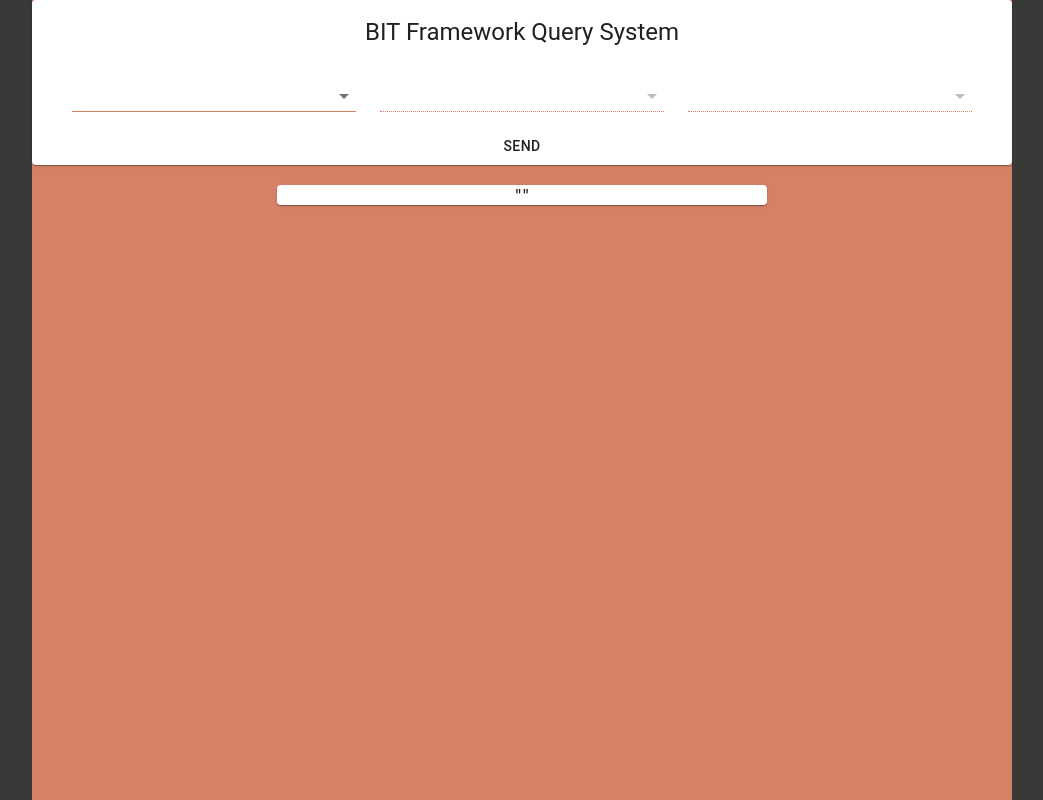
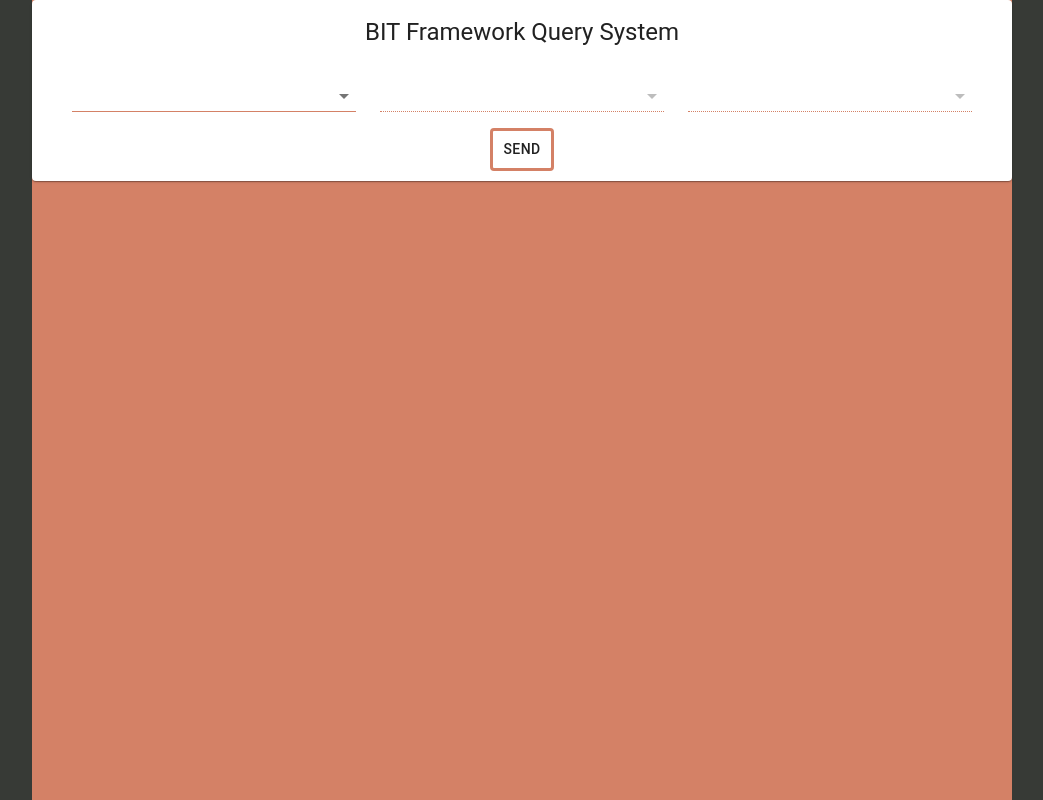
Before and after one commit to edendoron/bit-framework, a React (Create React App) app in the folder website/bit-ui/: page / in a window 1280 px wide. Shown: the whole page, without its empty margins (118-1161 px from the left). Built offline with nearby package versions, Linux system fonts and the light colour scheme.

Commit message:
fix ui issues + json view

```diff
--- a/website/bit-ui/package.json
+++ b/website/bit-ui/package.json
@@ -18,6 +18,7 @@
     "dayjs": "^1.10.5",
     "react": "^17.0.2",
     "react-dom": "^17.0.2",
+    "react-json-view": "^1.21.3",
     "react-scripts": "4.0.3",
     "ts-protoc-gen": "^0.15.0",
     "typescript": "^4.3.2",
--- a/website/bit-ui/src/App.tsx
+++ b/website/bit-ui/src/App.tsx
@@ -1,7 +1,8 @@
-import React, {useCallback, useEffect, useState} from 'react';
+import React, {useState} from 'react';
 import './App.css';
 import {getReports, getBitStatus} from './utils/queryAPI';
 import {Box, Button, Card, CardContent, CardHeader, createStyles, Grid, makeStyles, Paper} from '@material-ui/core'
+import ReactJson from 'react-json-view';
 import {Selector} from "./components/Selector";
 import {DatePicker} from "./components/DatePicker";
 
@@ -18,9 +19,14 @@ const useStyles = makeStyles(() =>
             width: '50%',
             marginLeft: '25%',
             marginTop: 20,
-        }
+        },
+        sendButton: {
+            border: '3px solid #D48166 ',
+            marginBottom: '10px',
+        },
     },
 ));
+
 
 export const App = () => {
     const classes = useStyles();
@@ -31,11 +37,12 @@ export const App = () => {
     const [isDisabled, setDisabled] = useState(true);
     const [startTime, setStartTime] = useState(new Date());
     const [endTime, setEndTime] = useState(new Date());
-    const [data, setData] = useState('');
+    const [data, setData] = useState<object>();
 
     const changeQueryType = (event: React.ChangeEvent<{ value: unknown }>) => {
         setQueryType(event.target.value as string);
         setFilter('');
+        setData({});
     }
 
     const changeUserGroup = (event: React.ChangeEvent<{ value: unknown }>) => {
@@ -93,11 +100,12 @@ export const App = () => {
                         />
                     </Grid>}
                 </CardContent>
-                <Button onClick={renderData}>
-                    send
+                <Button className={classes.sendButton} onClick={renderData}>
+                    Send
                 </Button>
             </Card>
-            <Paper className={classes.paper}>{JSON.stringify(data)}</Paper>
+            {data &&
+                <ReactJson src={data} theme='monokai' displayDataTypes={false} quotesOnKeys={false}/>}
         </Box>
     </Box>
     );
--- a/website/bit-ui/src/utils/queryAPI.ts
+++ b/website/bit-ui/src/utils/queryAPI.ts
@@ -2,15 +2,20 @@ import axios from "axios";
 import dayjs from "dayjs";
 
 const BIT_QUERY_URL = 'http://localhost:8085';
+const dateFormat = 'YYYY-MMMM-DD HH:mm:s';
 
 export const getBitStatus = async (userGroup: string, startTime: Date, endTime: Date, filter: string) => {
+    const start = dayjs(startTime).format(dateFormat);
+    const end = dayjs(endTime).format(dateFormat);
     const res = await axios.get(BIT_QUERY_URL + '/status',
-        {params: {user_group: userGroup, start:  dayjs(startTime).format("YYYY-MMMM-DD HH:mm:s"), end: dayjs(endTime).format("YYYY-MMMM-DD HH:mm:s"), filter: filter}})
+        {params: {user_group: userGroup, start: start , end: end, filter: filter}})
     return res.data;
 }
 
 export const getReports = async (filter: string, startTime?: Date, endTime?: Date) => {
+    const start = dayjs(startTime).format(dateFormat);
+    const end = dayjs(endTime).format(dateFormat);
     const res = await axios.get(BIT_QUERY_URL + '/reports',
-        {params: {filter: filter, start: dayjs(startTime).format("YYYY-MMMM-DD HH:mm:s"), end: dayjs(endTime).format("YYYY-MMMM-DD HH:mm:s")}})
+        {params: {filter: filter, start: start, end: end}})
     return res.data;
 }
```
